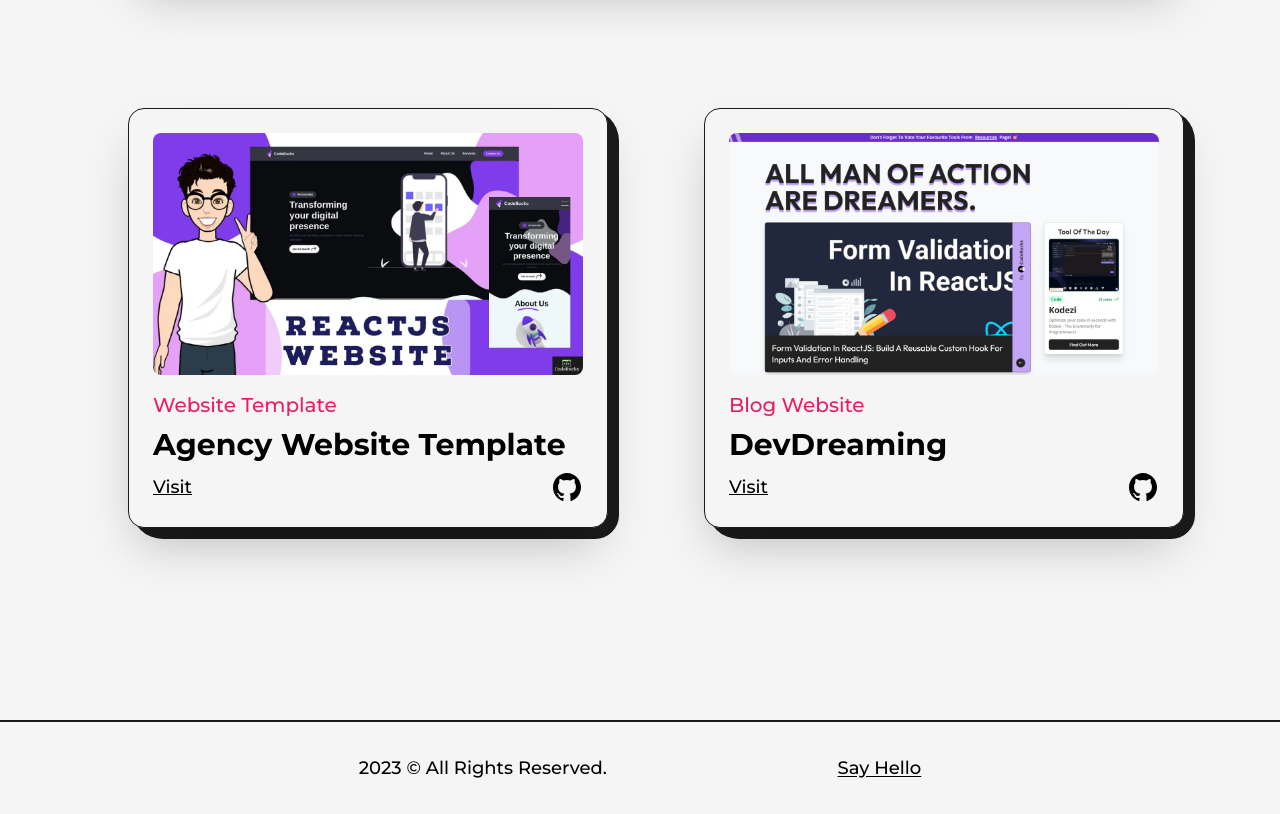
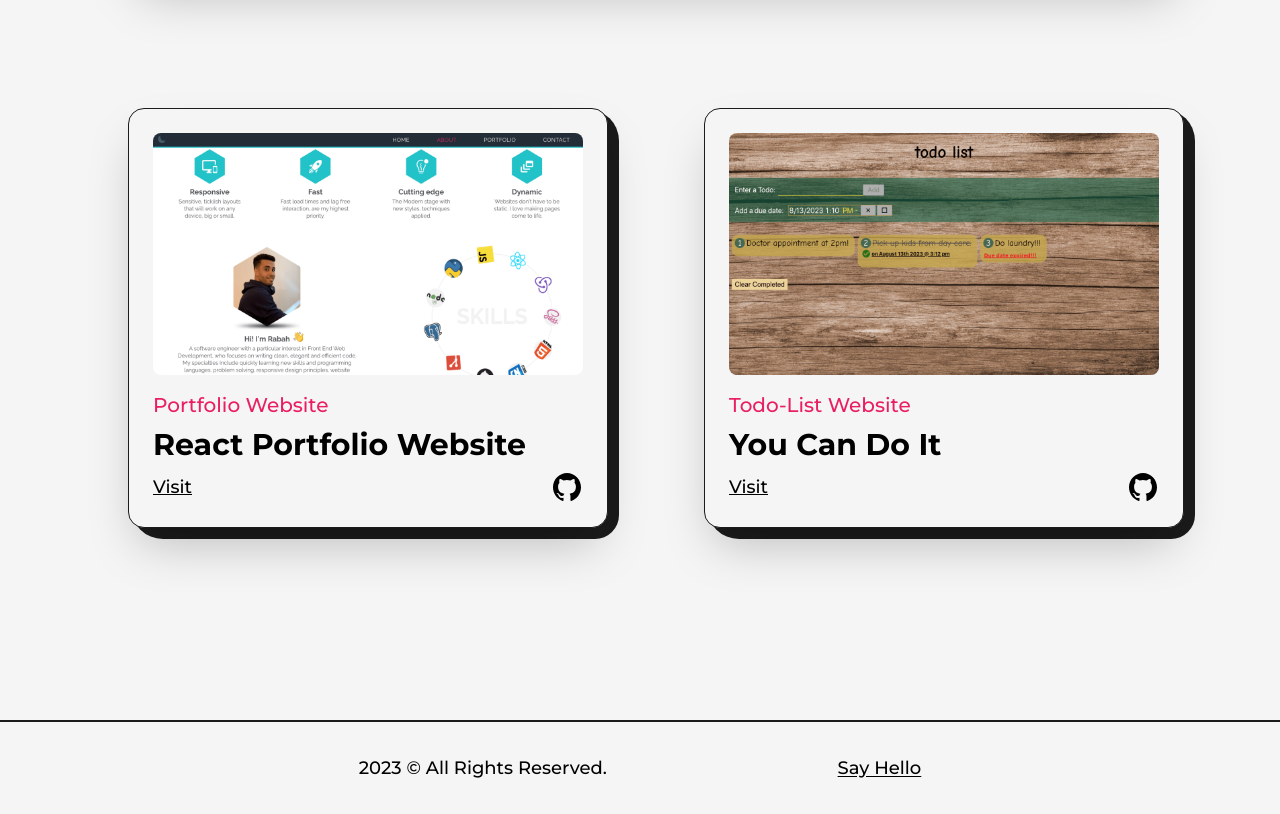
Before and after one commit to rabahbabaci/Portfolio-Website, a Next.js app: page /projects in a window 1280 px wide. Shown: the part 2160-2974 px from the top of the page. Built offline with nearby package versions, Linux system fonts and the light colour scheme.

Commit message:
finish uploading all the projects

```diff
--- a/src/pages/projects.js
+++ b/src/pages/projects.js
@@ -9,8 +9,8 @@ import proj1 from '../../public/images/projects/shareMe.jpg';
 import proj2 from '../../public/images/projects/quickFix.jpg';
 import proj3 from '../../public/images/projects/conway.png';
 import proj4 from '../../public/images/projects/audio.jpg';
-import proj5 from '../../public/images/projects/agency-website-cover-image.jpg';
-import proj6 from '../../public/images/projects/devdreaming.jpg';
+import proj5 from '../../public/images/projects/portfolio.png';
+import proj6 from '../../public/images/projects/todo.jpg';
 import TransitionEffect from '@/components/TransitionEffect';
 
 const FramerImage = motion(Image);
@@ -223,21 +223,21 @@ export default function Projects() {
 
             <div className='col-span-6 sm:col-span-12'>
               <Project
-                type='Website Template'
+                type='Portfolio Website'
                 img={proj5}
-                title='Agency Website Template'
-                link='https://devdreaming.com/videos/build-stunning-fashion-studio-website-with-reactJS-locomotive-scroll-gsap'
-                github='https://github.com/codebucks27/wibe-studio'
+                title='React Portfolio Website'
+                link='https://portfolio-rbabaci1.vercel.app/'
+                github='https://github.com/rbabaci1/portfolio'
               />
             </div>
 
             <div className='col-span-6 sm:col-span-12'>
               <Project
-                type='Blog Website'
+                type='Todo-List Website'
                 img={proj6}
-                title='DevDreaming'
-                link='https://devdreaming.com'
-                github='https://github.com/codebucks27'
+                title='You Can Do It'
+                link='https://youcandoit.netlify.app'
+                github='https://github.com/rbabaci1/Youcandoit_TodoList'
               />
             </div>
           </div>
```
Also changed, not shown: public/images/projects/portfolio.png (added), public/images/projects/todo.jpg (added).
